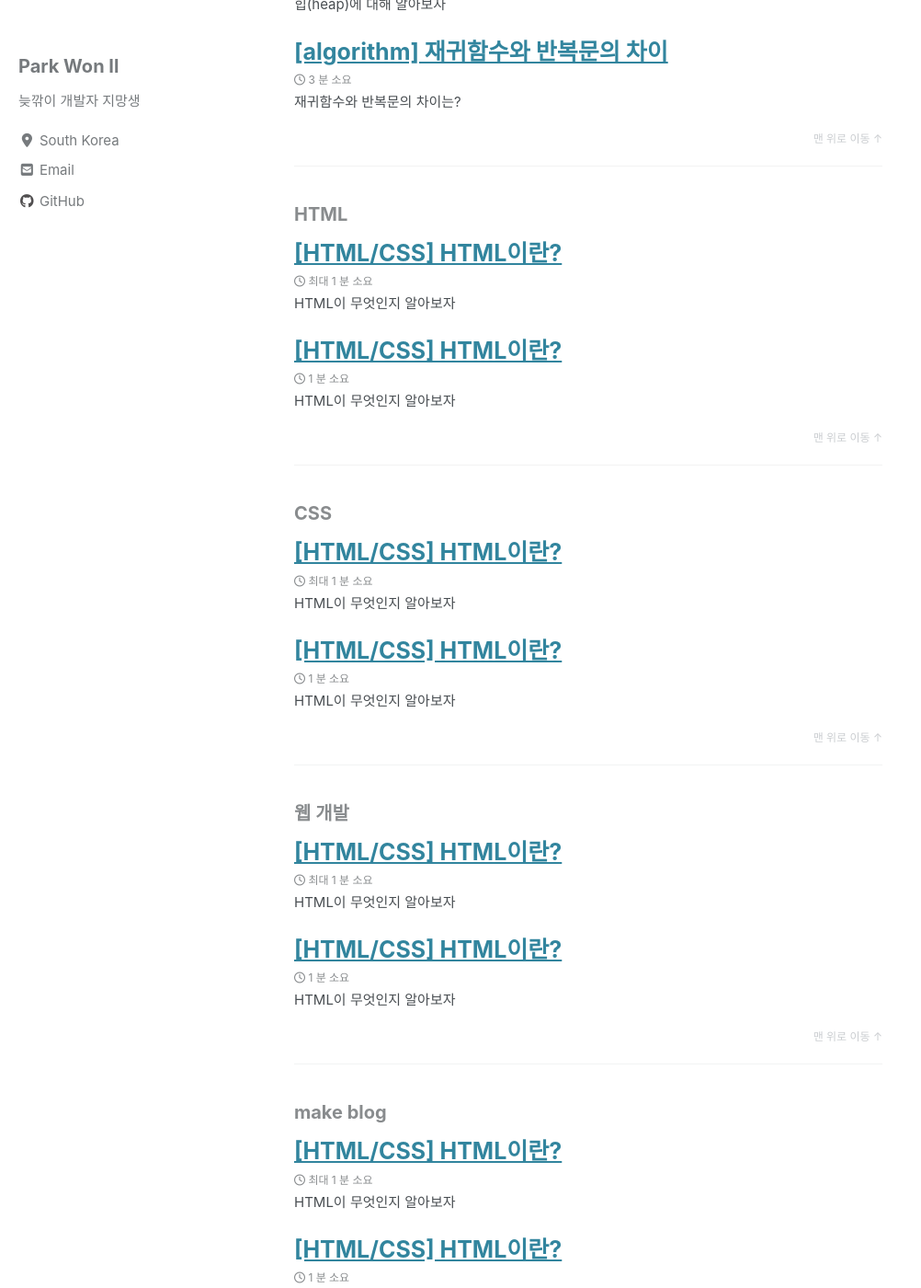
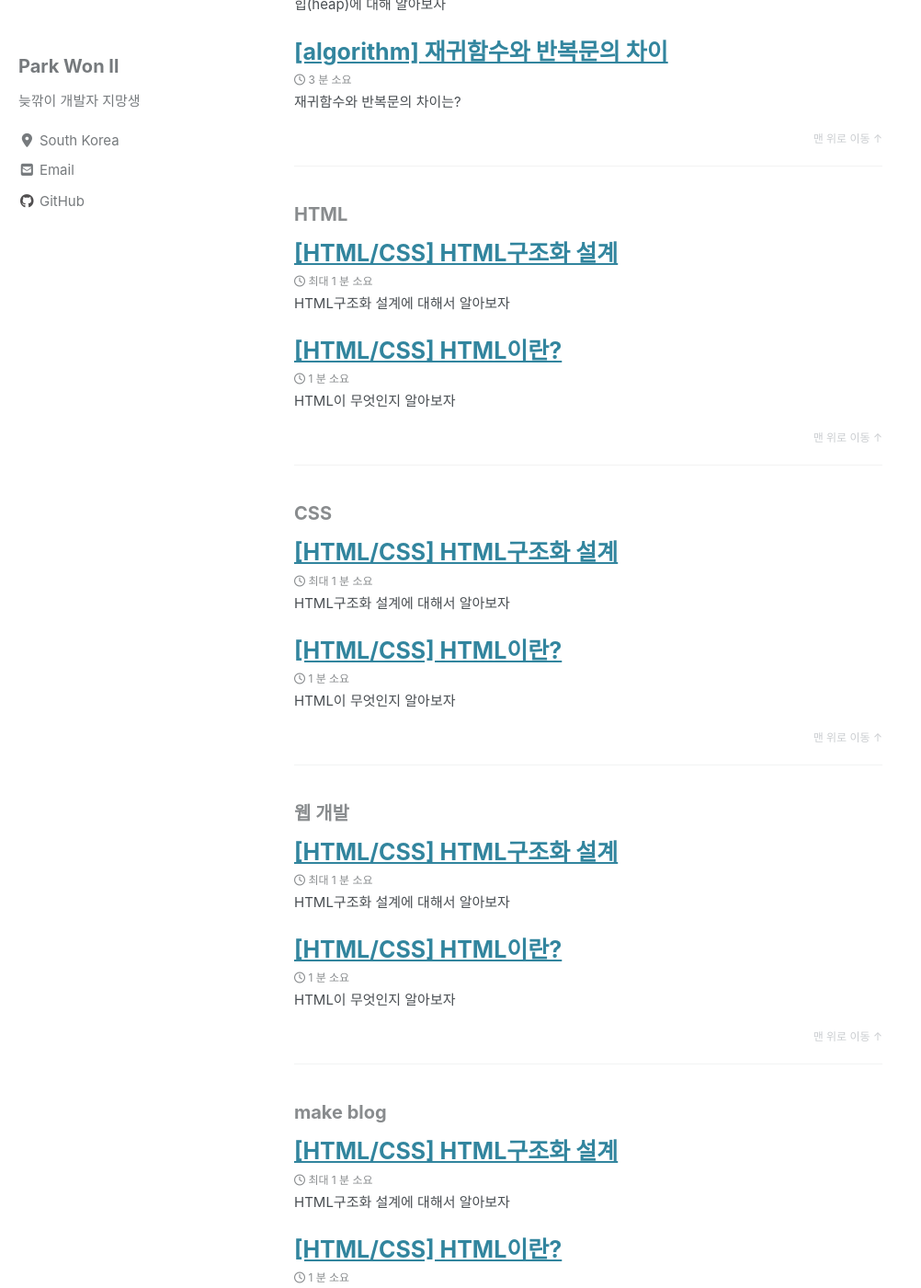
Before and after one commit to WONILLISM/wonillism.github.io, a Jekyll site: the page built from _pages/tag-archive.md, in a window 1280 px wide and 1400 px high, scrolled down 30591 px. Shown: the whole window at 92% size, without its empty margins (0-1002 px from the left). Built offline with Jekyll 4.4.1, drawn with Linux system fonts in a browser that asks for light colours; cached includes are drawn as plain includes; nearby versions of some CDN libraries; some of the changed text lies outside the part shown.

Commit message:
HTML-CSS HTML 구조화 설계

```diff
--- a/_posts/2019-12-10-HTML-CSS-02.md
+++ b/_posts/2019-12-10-HTML-CSS-02.md
@@ -1,6 +1,6 @@
 ---
-title: "[HTML/CSS] HTML이란?"
-excerpt: "HTML이 무엇인지 알아보자"
+title: "[HTML/CSS] HTML구조화 설계"
+excerpt: "HTML구조화 설계에 대해서 알아보자"
 
 categories:
     - HTML/CSS
@@ -10,6 +10,19 @@ tags:
     - 웹 개발
     - 블로그 만들기
     - make blog
+    - HTML 구조화 설계
 use_math: true
 last_modified_at: 2019-12-10
 ---
+# HTML 구조화 설계
+[HTML structure design (구글 이미지 탭)](https://www.google.co.kr/search?q=html+structure+design&newwindow=1&safe=off&tbm=isch&source=lnms&sa=X&ved=0ahUKEwjjo63utYfcAhWRFIgKHfRDBIEQ_AUICigB&biw=682&bih=768&dpr=2)
+
+![](/assets/HTML-CSS/2019-12-10-HTML-CSS-02-img01.jpg)
+
++ __ID__ 와 __Class__
+  + ID(Identifier)
+    + 고유한 속성을 지님(같은 ID가 있더라도 오류는 나지 않지만 고유한 속성을 가지도록 사용하자)
+  + Class
+    + 중복적으로 사용 가능
+    + 비슷한 스타일을 표현하기 위함
+    ![](/assets/HTML-CSS/2019-12-10-HTML-CSS-01-img01.md.jpg/)
```
Also changed, not shown: assets/HTML-CSS/2019-12-10-HTML-CSS-02-img01.jpg (added).
